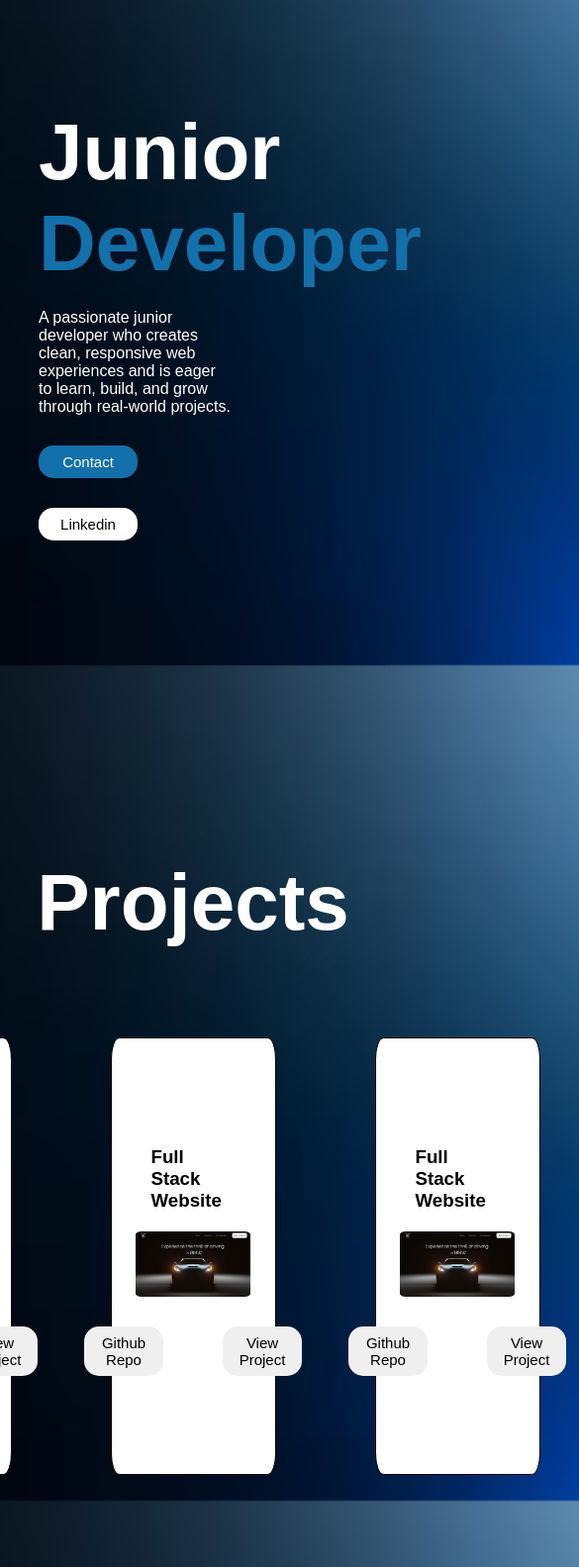
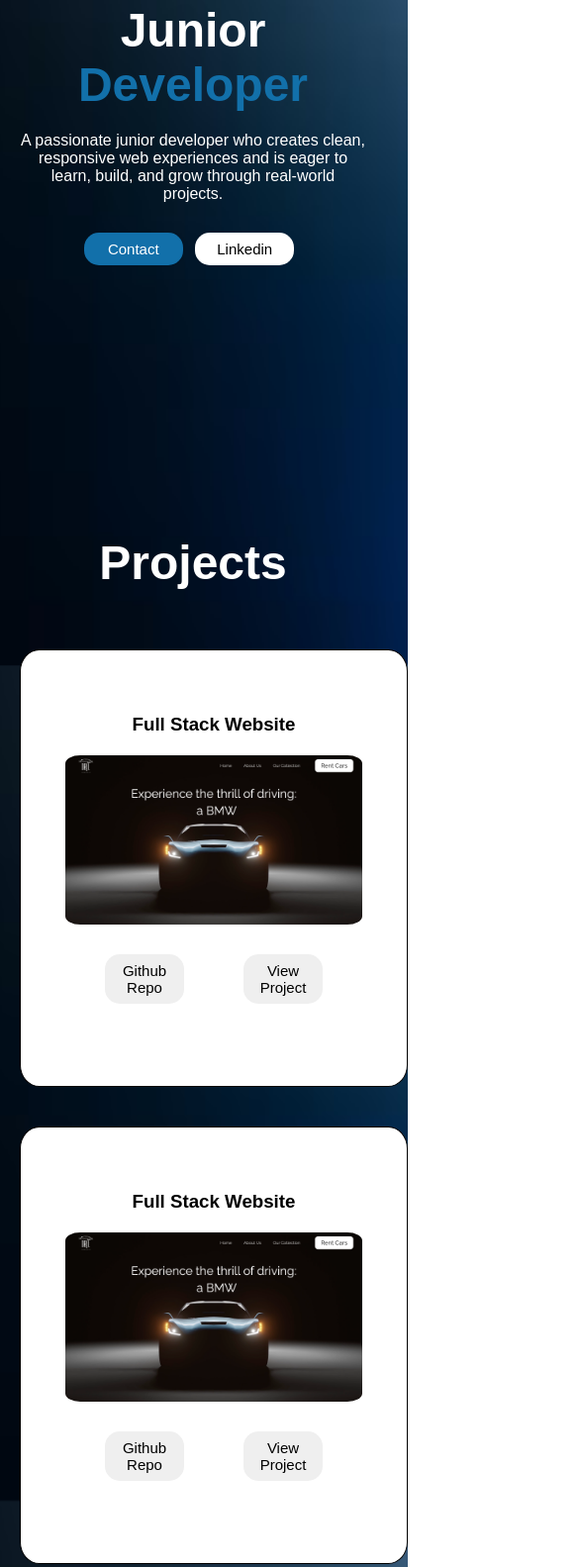
Before and after one commit to jaydenlloyd017/code-the-future1234, a plain HTML site: page index.html in a window 390 px wide. Shown: the part 172-1755 px from the top of the page at 99% size, 585 px wide, since content can reach past the window. Drawn offline with Linux system fonts and the light colour scheme.

Commit message:
responsive

```diff
--- a/index.html
+++ b/index.html
@@ -25,7 +25,7 @@
       <div class="hero-section-container">
         <div class="hero-text-container">
           <h1 class="job-title">Junior <span>Developer</span></h1>
-          <p>
+          <p class="hero-text">
             A passionate junior developer who creates clean, responsive web
             experiences and is eager to learn, build, and grow through
             real-world projects.
--- a/style.css
+++ b/style.css
@@ -32,7 +32,7 @@ nav {
 
 .hero-section,
 .projects-section {
-  padding-top: 12vh; /* same as nav height */
+  padding-top: 13vh;
 }
 
 span {
@@ -176,7 +176,8 @@ p {
 }
 
 .project-img {
-  width: 110%;
+  width: 100%; /* fit inside card */
+  max-width: 300px; /* respond gracefully */
   height: auto;
   border-radius: 5%;
 }
@@ -190,10 +191,14 @@ p {
   flex-direction: column;
   padding-top: 60px;
   margin: 50px;
-  width: 30%;
   align-items: center;
   box-shadow: 5px;
   border: 1px solid black;
+  width: clamp(250px, 30%, 350px);
+
+  padding: 20px;
+  width: clamp(250px, 30%, 350px);
+  min-height: 350px;
 }
 
 .buttons-div {
@@ -220,9 +225,10 @@ h1 {
   display: flex;
   justify-content: center;
   align-items: center;
-  background-color: ;
+
   margin: 20px;
   border-radius: 30px;
+  flex-wrap: wrap;
 }
 
 h3 {
@@ -242,16 +248,18 @@ h3 {
   background-color: white;
   margin: 20px;
   border-radius: 20px;
-  width: 25%;
   display: flex;
-  height: 40%;
+  height: 50%;
   flex-direction: column;
   justify-content: center;
+  width: min(500px, 90%);
+  margin: 20px auto;
+  align-items: center;
 }
 
 .input input {
   height: 40px;
-  width: 150px;
+  width: 100%;
   margin: 20px;
 }
 
@@ -269,3 +277,82 @@ input {
 .input button {
   margin: 20px;
 }
+
+@media (max-width: 1000px) {
+  .projects {
+    flex-direction: column;
+    align-items: center;
+    flex-wrap: wrap;
+  }
+
+  .project-card {
+    width: 80%;
+    margin: 20px 0;
+    min-height: 350px;
+    width: clamp(350px, 30%, 400px);
+  }
+  .projects-section {
+    margin-bottom: 150px;
+  }
+
+  .project-card {
+    min-height: 200px;
+  }
+
+  .hero-section {
+    padding-bottom: 200px;
+  }
+}
+
+@media (max-width: 800px) {
+  .hero-section {
+    padding-bottom: 100px;
+  }
+  nav {
+    display: none;
+  }
+  .projects {
+    flex-direction: column;
+    align-items: center;
+    flex-wrap: wrap;
+  }
+
+  .project-card {
+    width: 80%;
+    margin: 20px 0;
+    min-height: 200px;
+    width: clamp(350px, 30%, 400px);
+  }
+
+  .hero-section-container {
+    height: 30vh;
+    display: block;
+    height: auto;
+    margin-bottom: 200px;
+    margin-top: -200px;
+  }
+
+  .hero-text-container,
+  .hero-img-container {
+    width: 100%;
+    text-align: center;
+    padding: 0;
+  }
+
+  .projects-section {
+    margin-bottom: 150px;
+  }
+
+  h1 {
+    font-size: 3rem;
+  }
+
+  .project-card {
+    height: 400px;
+  }
+
+  .hero-text {
+    padding-left: 20px;
+    padding-right: 20px;
+  }
+}
```
